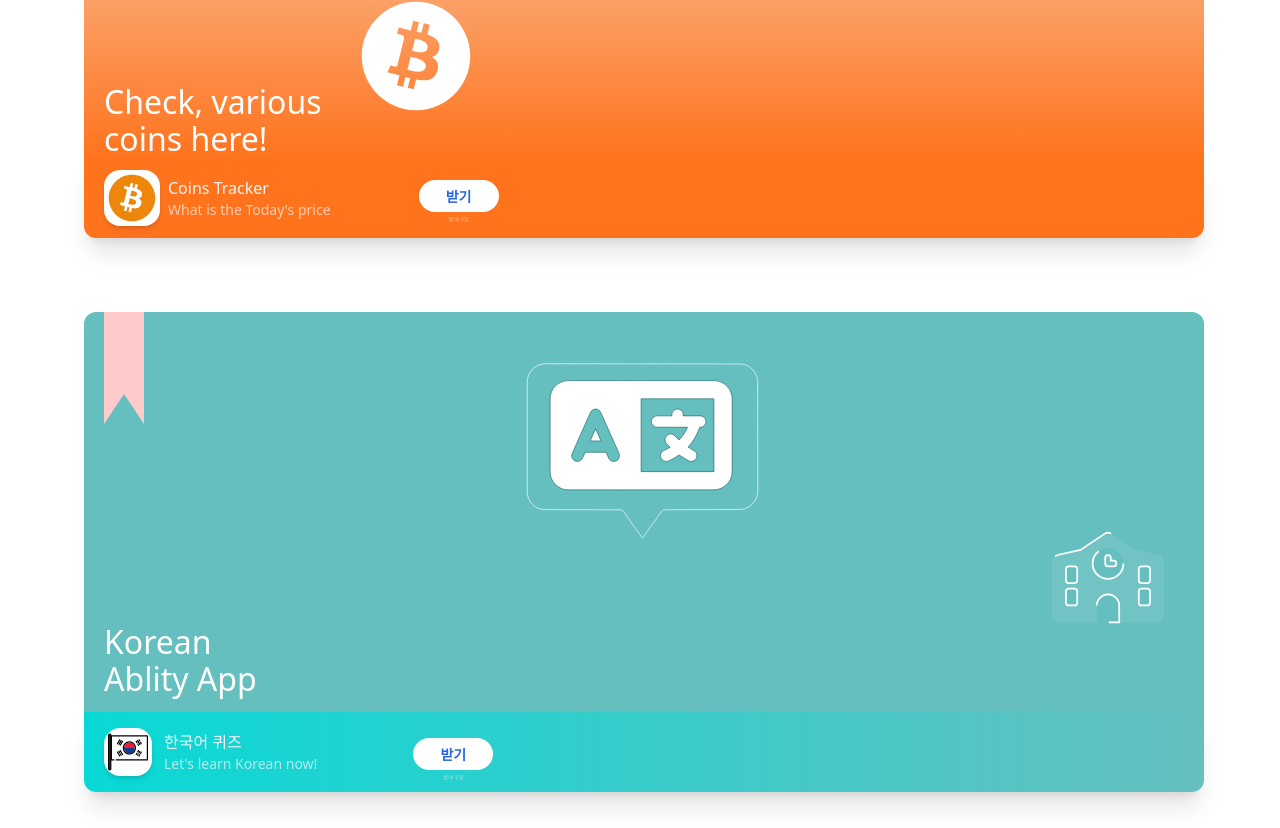
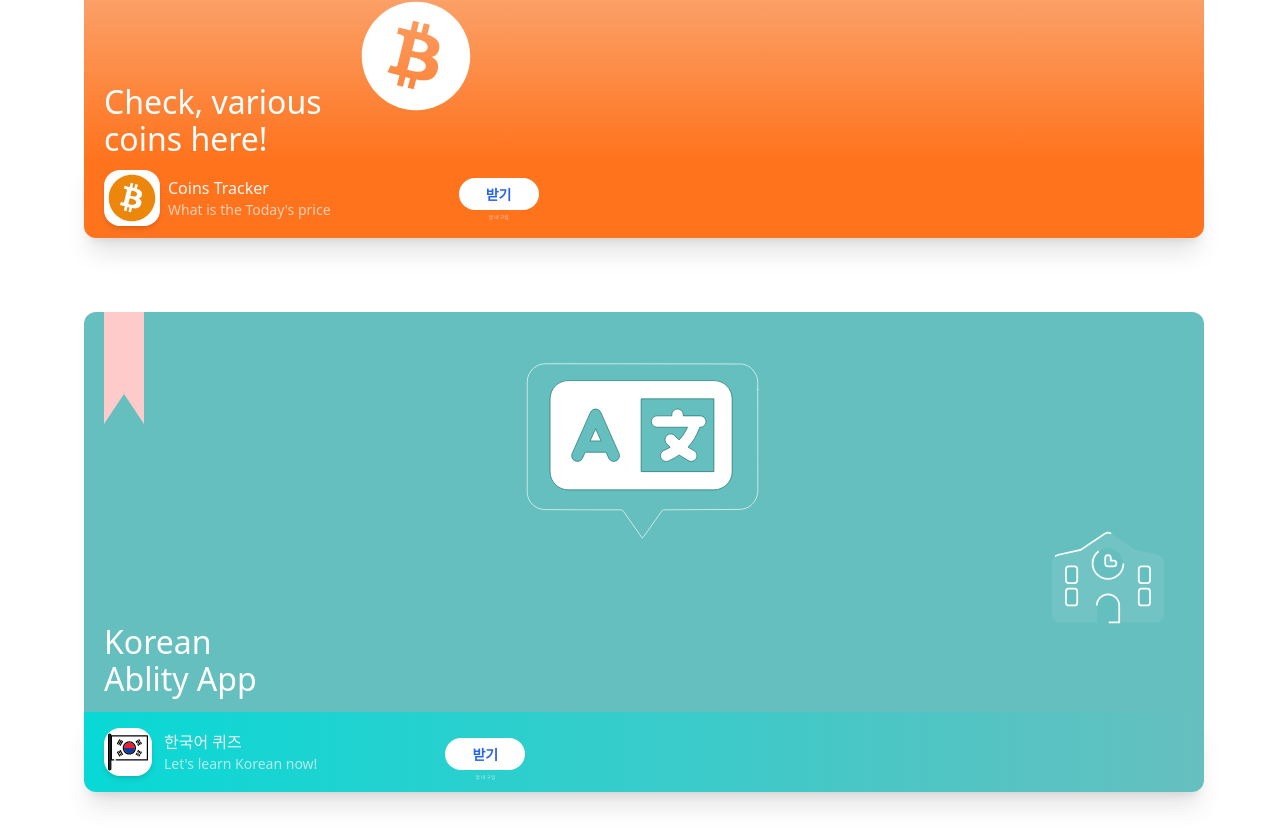
Before and after one commit to yeongminChae/experiment, a Next.js app: page /cloneCoding in a window 1280 px wide. Shown: the part 1432-2260 px from the top of the page. Built offline with nearby package versions, Linux system fonts and the light colour scheme.

Commit message:
portfolio day 17 part 2

```diff
--- a/components/fourthApp.tsx
+++ b/components/fourthApp.tsx
@@ -58,7 +58,7 @@ const FourthApp: NextPage = () => {
                   Let&apos;s learn Korean now!
                 </span>
               </div>
-              <div className="ml-24 mt-4 flex flex-col items-center justify-center ">
+              <div className="ml-32 mt-4 flex flex-col items-center justify-center ">
                 <Link href="/cloneCoding/koreanLanguage">
                   <motion.button
                     whileHover={{
--- a/components/thirdApp.tsx
+++ b/components/thirdApp.tsx
@@ -87,21 +87,21 @@ const ThirddApp: NextPage = () => {
                 <path d="M504 256c0 136.967-111.033 248-248 248S8 392.967 8 256 119.033 8 256 8s248 111.033 248 248zm-141.651-35.33c4.937-32.999-20.191-50.739-54.55-62.573l11.146-44.702-27.213-6.781-10.851 43.524c-7.154-1.783-14.502-3.464-21.803-5.13l10.929-43.81-27.198-6.781-11.153 44.686c-5.922-1.349-11.735-2.682-17.377-4.084l.031-.14-37.53-9.37-7.239 29.062s20.191 4.627 19.765 4.913c11.022 2.751 13.014 10.044 12.68 15.825l-12.696 50.925c.76.194 1.744.473 2.829.907-.907-.225-1.876-.473-2.876-.713l-17.796 71.338c-1.349 3.348-4.767 8.37-12.471 6.464.271.395-19.78-4.937-19.78-4.937l-13.51 31.147 35.414 8.827c6.588 1.651 13.045 3.379 19.4 5.006l-11.262 45.213 27.182 6.781 11.153-44.733a1038.209 1038.209 0 0 0 21.687 5.627l-11.115 44.523 27.213 6.781 11.262-45.128c46.404 8.781 81.299 5.239 95.986-36.727 11.836-33.79-.589-53.281-25.004-65.991 17.78-4.098 31.174-15.792 34.747-39.949zm-62.177 87.179c-8.41 33.79-65.308 15.523-83.755 10.943l14.944-59.899c18.446 4.603 77.6 13.717 68.811 48.956zm8.417-87.667c-7.673 30.736-55.031 15.12-70.393 11.292l13.548-54.327c15.363 3.828 64.836 10.973 56.845 43.035z" />
               </svg>
             </div>
-            <div className="absolute mx-16 flex items-center justify-start">
+            <div className="absolute mx-16 mr-10 flex items-center justify-center">
               <div className="mt-3 flex flex-col items-start justify-between ">
                 <span className="text-[#F5F5F5] ">Coins Tracker</span>
                 <span className="text-sm text-[#F5F5F5] opacity-70">
                   What is the Today&apos;s price
                 </span>
               </div>
-              <div className="ml-[5.5rem] mt-10 flex flex-col items-center justify-center ">
+              <div className="ml-32 mt-4 flex flex-col items-center justify-center ">
                 <Link href="/cloneCoding/slider">
                   <motion.button
                     whileHover={{
                       boxShadow: "0px 0px 8px rgb(255,255,255) ",
                       backgroundColor: "rgb(148 163 184)",
                     }}
-                    className="-mt-5 h-8 w-20 rounded-2xl bg-white "
+                    className="h-8 w-20 rounded-2xl bg-white "
                   >
                     <span className="text-sm font-bold text-blue-600 ">
                       받기
--- a/libs/client/utils.ts
+++ b/libs/client/utils.ts
@@ -1,8 +1,3 @@
 export function cls(...classname: string[]) {
   return classname.join(" ");
 }
-
-export function numCal() {
-  let currentNum = 0;
-  return currentNum;
-}
--- a/pages/cloneCoding/marketCart/components/product.tsx
+++ b/pages/cloneCoding/marketCart/components/product.tsx
@@ -2,7 +2,6 @@ import Image, { StaticImageData } from "next/image";
 import { useState } from "react";
 import { motion } from "framer-motion";
 import styled from "styled-components";
-import { numCal } from "../../../../libs/client/utils";
 
 interface IProductProps {
   page: string;
@@ -21,17 +20,14 @@ const ProductBase = ({
   price,
   Images,
 }: IProductProps) => {
-  let currentNum = numCal();
   const [basicNum, setBasicNum] = useState(1);
   const [isClicked, setIsClicked] = useState(false);
   const [isDoubleClicked, setIsDoubleClicked] = useState(false);
   const onAddBtnClick = () => {
     setIsClicked((prev) => !prev);
-    currentNum + 1;
   };
   const onDoubleClick = () => {
     setIsDoubleClicked((prev) => !prev);
-    currentNum + 1;
   };
   const onPluslick = () => {
     setBasicNum((prev) => prev + 1);
--- a/pages/cloneCoding/marketCart/index.tsx
+++ b/pages/cloneCoding/marketCart/index.tsx
@@ -9,10 +9,8 @@ import sofaImage from "./Images/sofa1.png";
 import bedImage from "./Images/bed1.png";
 import bedSofaImage from "./Images/sofa-bed.png";
 import FloatingBtn from "./components/floatingBtn";
-import { numCal } from "../../../libs/client/utils";
 
 const MarketCart: NextPage = () => {
-  let currentNum = numCal();
   return (
     <div>
       <div className="sticky top-0 z-10 h-20 w-full bg-slate-500 px-6 pt-5 shadow-lg">
@@ -79,9 +77,7 @@ const MarketCart: NextPage = () => {
             layoutId="circle"
             className="fixed bottom-[69px] right-5 z-10 h-6 w-6 cursor-pointer rounded-full bg-lime-300 transition-colors"
           >
-            <span className="my-[0.5] mr-[0.5] flex items-center justify-center text-sm text-black/60">
-              {currentNum}
-            </span>
+            <span className="my-[0.5] mr-[0.5] flex items-center justify-center text-sm text-black/60"></span>
           </motion.div>
           <FloatingBtn href={"marketCart/personalCart"}>
             <svg
```
